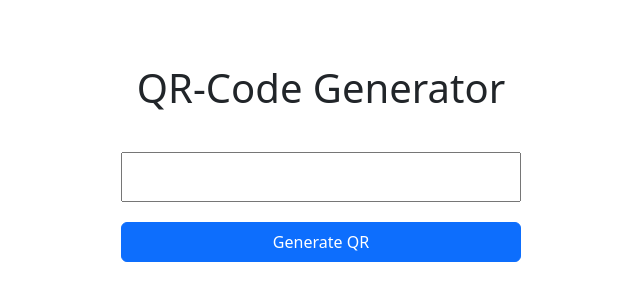
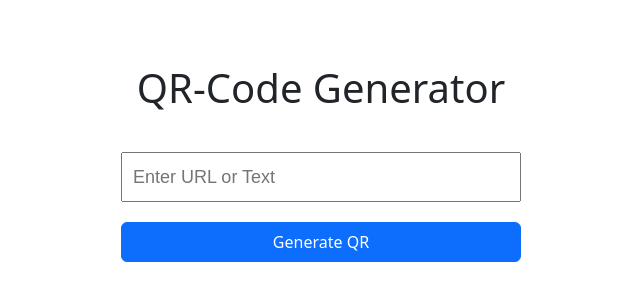
Before and after one commit to Chethan-Mns/Qr-Code, a plain HTML site: page index.html in a window 1280 px wide. Shown: the part 176-476 px from the top of the page, without its empty margins (319-959 px from the left). Drawn offline with nearby package versions, Linux system fonts and the light colour scheme.

Commit message:
index.html

```diff
--- a/index.html
+++ b/index.html
@@ -17,7 +17,7 @@
 
 		<form onsubmit="handleSubmit(event)">
 		<h1>QR-Code Generator </h1>
-			<input id="inptxt" type="text" autocomplete="off">
+			<input id="inptxt" type="text" autocomplete="off" placeholder="Enter URL or Text">
 			<br>
 			<button type="submit" class="btn btn-primary submit" >
 				Generate QR
```
